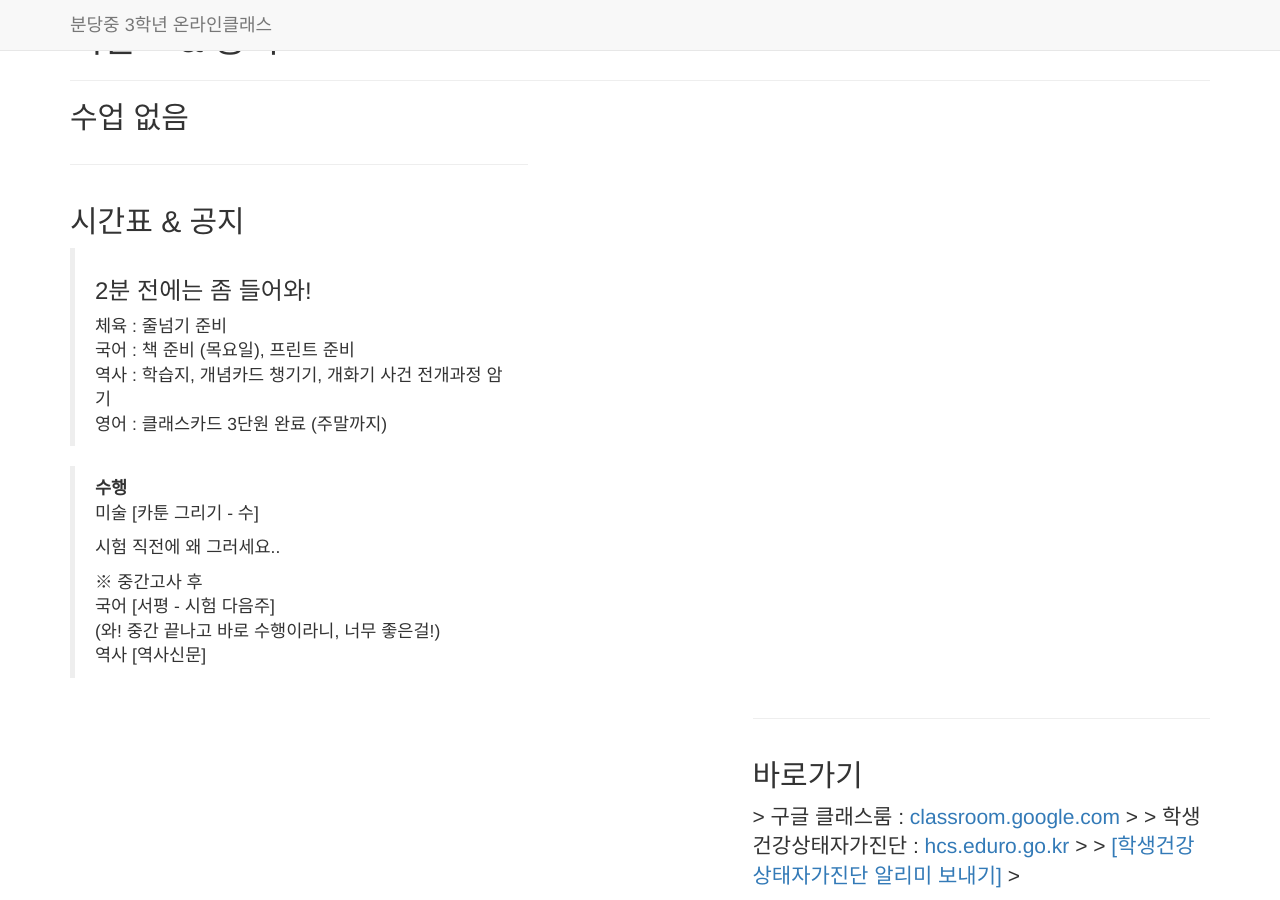
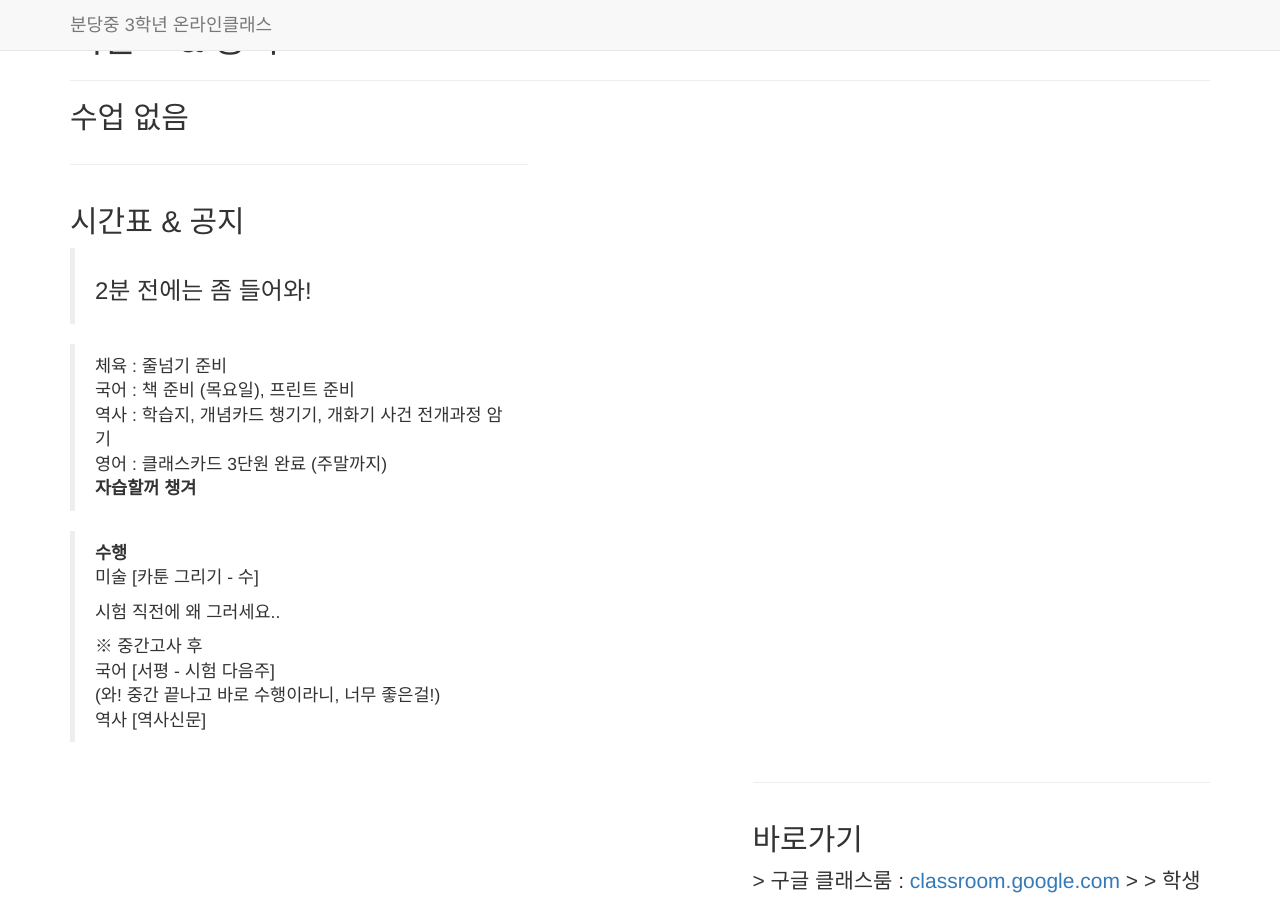
Before and after one commit to bundang-ms-2021/oncl, a Jekyll site: the page built from _posts/2014-09-21-services-1.markdown, in a window 1280 px wide and 900 px high. Built offline with Jekyll 4.4.1, drawn with Linux system fonts in a browser that asks for light colours; nearby versions of some CDN libraries; library files that are not in the unit come from our copies.

Commit message:
Update 2014-09-21-services-1.markdown

```diff
--- a/_posts/2014-09-21-services-1.markdown
+++ b/_posts/2014-09-21-services-1.markdown
@@ -7,11 +7,12 @@ description: |
 ---
 
   > <h3>2분 전에는 좀 들어와!</h3>
-  >
+
   > 체육 : 줄넘기 준비
   > 국어 : 책 준비 (목요일), 프린트 준비
   > 역사 : 학습지, 개념카드 챙기기, 개화기 사건 전개과정 암기
   > 영어 : 클래스카드 3단원 완료 (주말까지)
+  > **자습할꺼 챙겨**
 
   > **수행**
   > 미술 [카툰 그리기 - 수]
```
